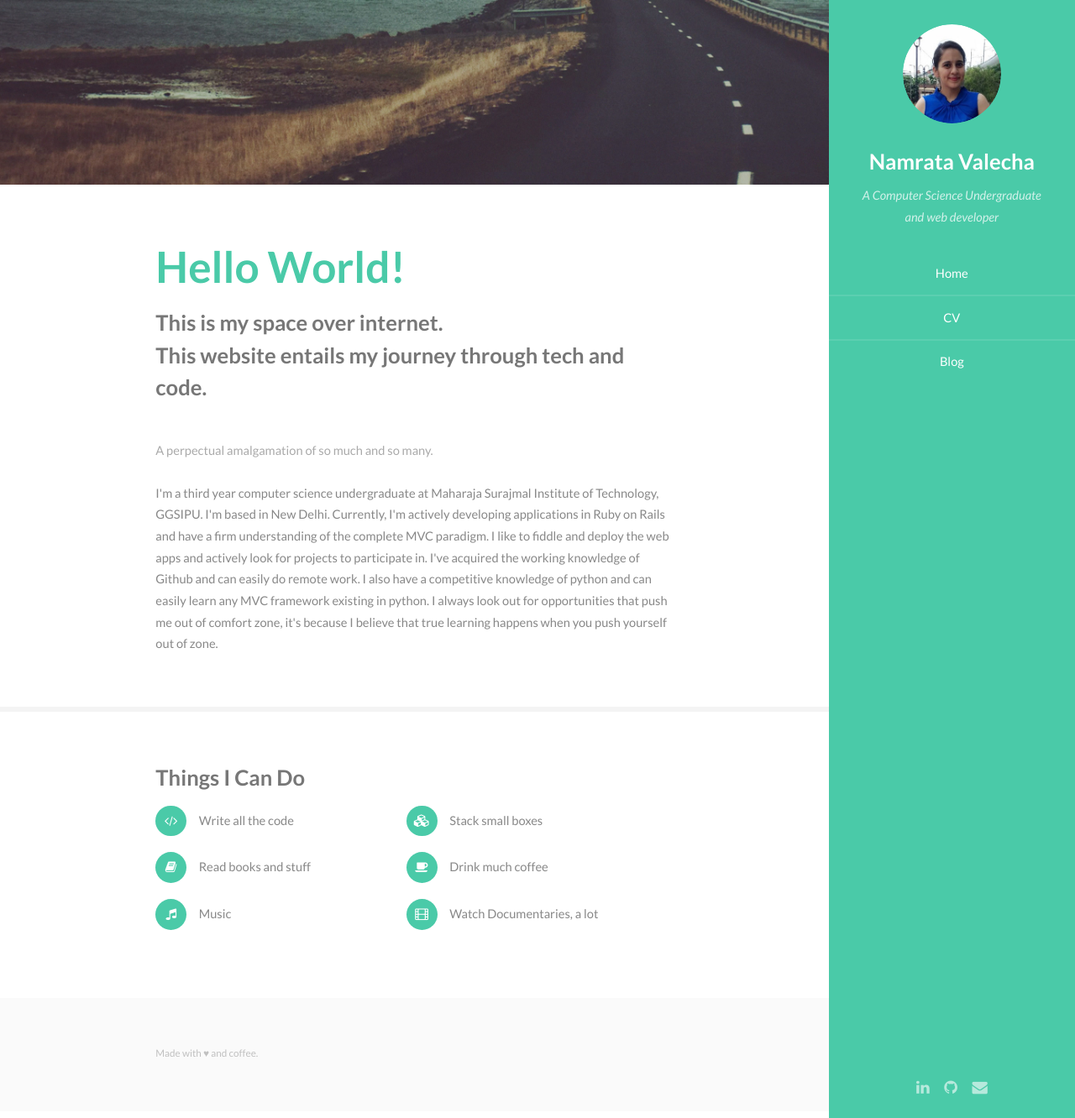
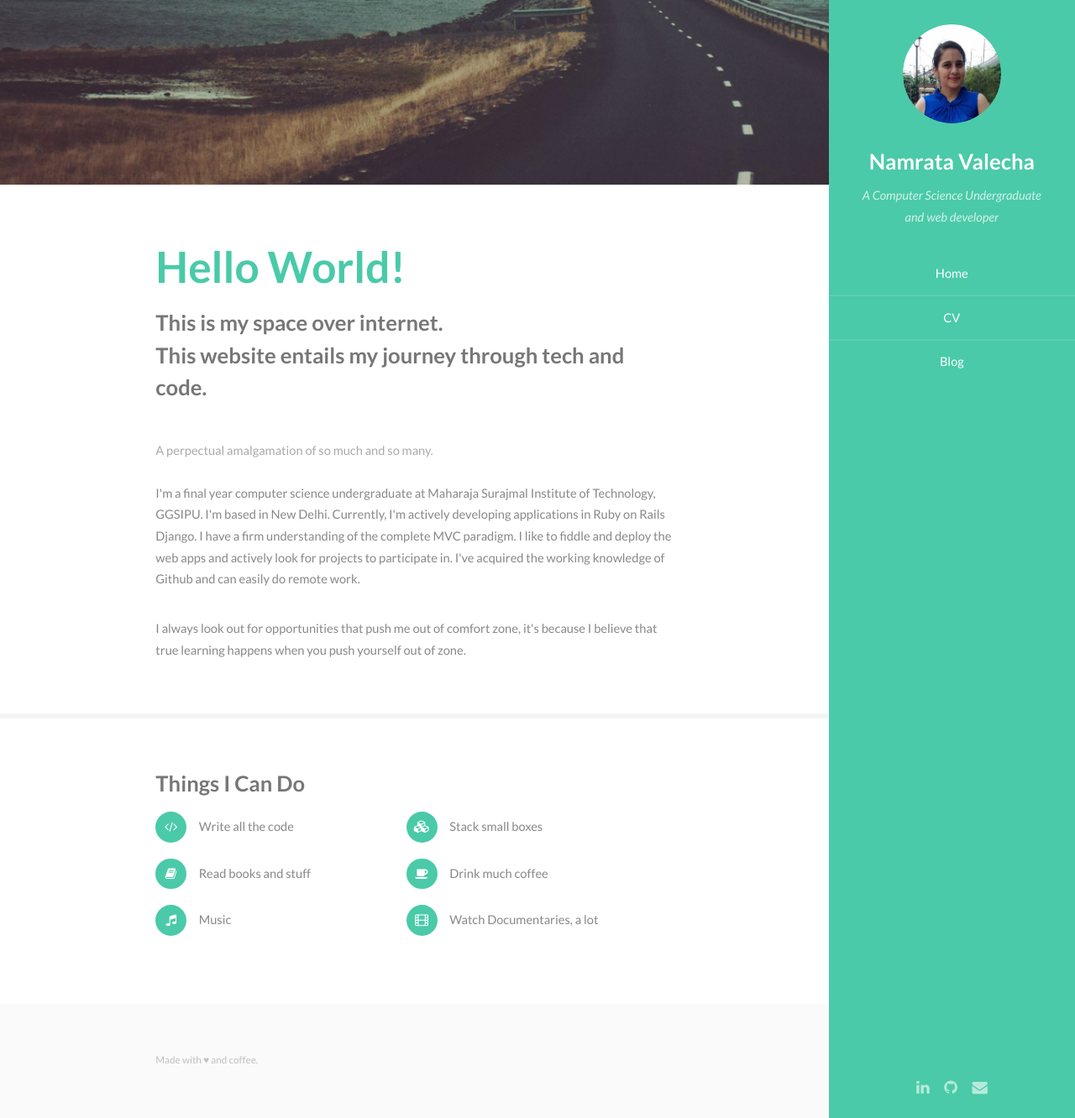
Before and after one commit to namratavalecha/namratavalecha.github.io, a Jekyll site: the page built from index.html, in a window 1280 px wide and 1332 px high. Shown: the whole window at 84% size. Built offline with Jekyll 4.4.1, drawn with Linux system fonts in a browser that asks for light colours.

Commit message:
Update index.html

```diff
--- a/index.html
+++ b/index.html
@@ -13,7 +13,8 @@ layout: default
                 This website entails my journey through tech and code.</p>
                 <p>A perpectual amalgamation of so much and so many.</p>
             </header>
-            <p>I'm a third year computer science undergraduate at Maharaja Surajmal Institute of Technology, GGSIPU. I'm based in New Delhi. Currently, I'm actively developing applications in Ruby on Rails and have a firm understanding of the complete MVC paradigm. I like to fiddle and deploy the web apps and actively look for projects to participate in. I've acquired the working knowledge of Github and can easily do remote work. I also have a competitive knowledge of python and can easily learn any MVC framework existing in python. I always look out for opportunities that push me out of comfort zone, it's because I believe that true learning happens when you push yourself out of zone.</p>
+            <p>I'm a final year computer science undergraduate at Maharaja Surajmal Institute of Technology, GGSIPU. I'm based in New Delhi. Currently, I'm actively developing applications in Ruby on Rails Django. I have a firm understanding of the complete MVC paradigm. I like to fiddle and deploy the web apps and actively look for projects to participate in. I've acquired the working knowledge of Github and can easily do remote work.</p>
+            <p>I always look out for opportunities that push me out of comfort zone, it's because I believe that true learning happens when you push yourself out of zone.</p>
         </div>
     </section>
 
```
